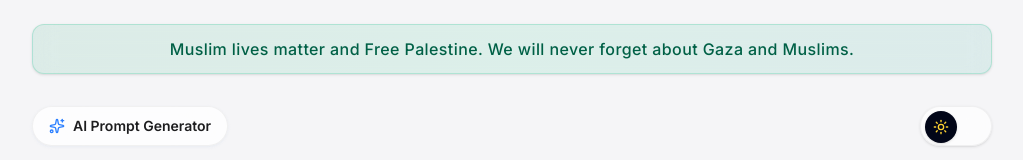
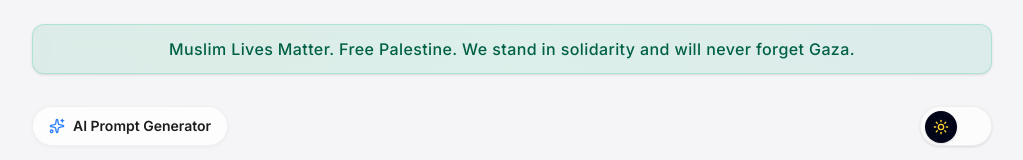
Before and after one commit to Nidan73/prompt-generator, a Next.js app: page / in a window 1280 px wide. Shown: the top 160 px of the page, without its empty margins (128-1151 px from the left). Built offline with nearby package versions, Linux system fonts and the light colour scheme.

Commit message:
style: refine solidarity banner wording

```diff
--- a/app/page.tsx
+++ b/app/page.tsx
@@ -275,7 +275,7 @@ export default function Home() {
         >
           <div className="flex items-center justify-center px-4 py-3 text-center">
             <p className="text-sm font-medium tracking-wide text-emerald-800 dark:text-emerald-300 sm:text-base">
-              Muslim lives matter and Free Palestine. We will never forget about Gaza and Muslims.
+              Muslim Lives Matter. Free Palestine. We stand in solidarity and will never forget Gaza.
             </p>
           </div>
         </motion.div>
```
